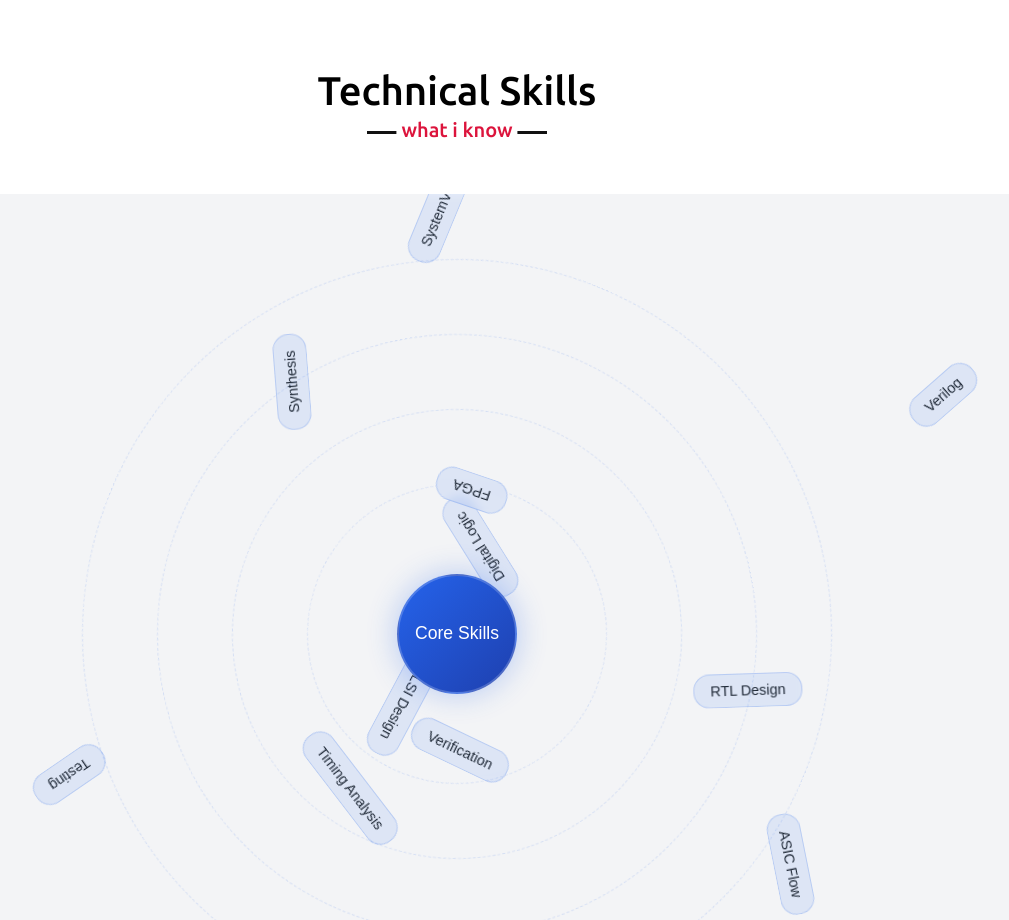
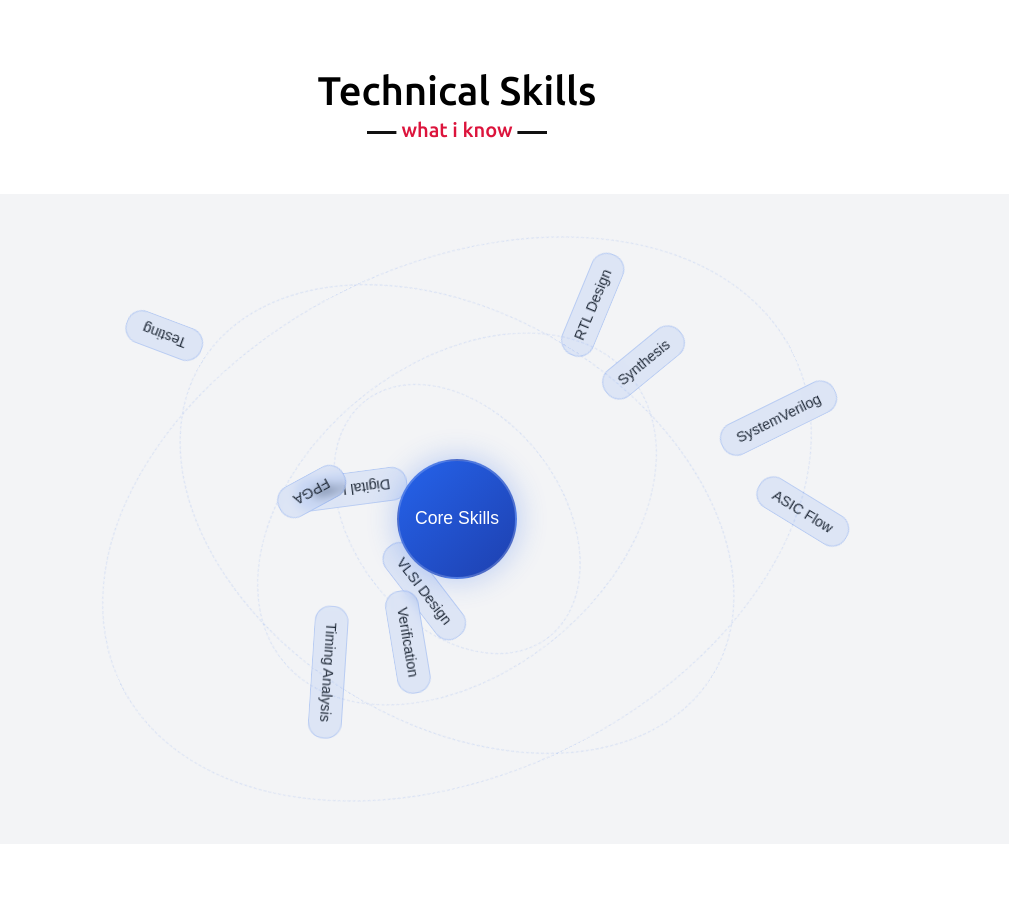
Before and after one commit to smnayem24/portfolio.nayem.io, a plain HTML site: page index.html in a window 1280 px wide. Shown: the part 2460-3380 px from the top of the page, without its empty margins (183-1192 px from the left). Drawn offline with nearby package versions, Linux system fonts and the light colour scheme.

Commit message:
Update Technical Section V3
-It is most updated version

- Good fit with Screen Ration & speed control

```diff
--- a/style.css
+++ b/style.css
@@ -3251,3 +3251,185 @@ section .title::after {
 }
 
 /* ...existing code... */
+
+/* Adjust container size and orbital layout */
+.skills-orbital {
+  min-height: 600px; /* Reduced from 100vh */
+  padding: 20px; /* Reduced padding */
+}
+
+.orbital-skills {
+  width: 800px;
+  height: 600px; /* Reduced from 800px */
+  margin: 0 auto;
+}
+
+/* Keep orbits elliptical by adjusting height while maintaining width */
+.orbit-1 {
+  width: 300px;
+  height: 200px; /* Reduced height */
+}
+.orbit-2 {
+  width: 450px;
+  height: 300px; /* Reduced height */
+}
+.orbit-3 {
+  width: 600px;
+  height: 400px; /* Reduced height */
+}
+.orbit-4 {
+  width: 750px;
+  height: 500px; /* Reduced height */
+}
+
+/* Adjust animation radiuses to match new proportions */
+@keyframes orbit1 {
+  from {
+    transform: rotate(0deg) translateX(150px) translateY(50px) rotate(0deg);
+  }
+  to {
+    transform: rotate(360deg) translateX(150px) translateY(50px) rotate(-360deg);
+  }
+}
+
+@keyframes orbit2 {
+  from {
+    transform: rotate(0deg) translateX(225px) translateY(75px) rotate(0deg);
+  }
+  to {
+    transform: rotate(360deg) translateX(225px) translateY(75px) rotate(-360deg);
+  }
+}
+
+@keyframes orbit3 {
+  from {
+    transform: rotate(0deg) translateX(300px) translateY(100px) rotate(0deg);
+  }
+  to {
+    transform: rotate(360deg) translateX(300px) translateY(100px)
+      rotate(-360deg);
+  }
+}
+
+@keyframes orbit4 {
+  from {
+    transform: rotate(0deg) translateX(375px) translateY(125px) rotate(0deg);
+  }
+  to {
+    transform: rotate(360deg) translateX(375px) translateY(125px)
+      rotate(-360deg);
+  }
+}
+
+/* ...existing code... */
+
+/* Adjust container height */
+.orbital-skills {
+  width: 800px;
+  height: 700px; /* Main container height */
+  margin: 0 auto;
+}
+
+/* Keep orbits elliptical by adjusting heights proportionally */
+.orbit-1 {
+  width: 300px;
+  height: 280px; /* Increased for 700px container */
+}
+.orbit-2 {
+  width: 450px;
+  height: 420px; /* Increased for 700px container */
+}
+.orbit-3 {
+  width: 600px;
+  height: 560px; /* Increased for 700px container */
+}
+.orbit-4 {
+  width: 750px;
+  height: 650px; /* Increased for 700px container */
+}
+
+/* ...existing code... */
+
+/* Adjust container height */
+.orbital-skills {
+  width: 800px;
+  height: 700px; /* Increased from 610px to 660px */
+  margin: 0 auto;
+}
+
+/* Keep orbits elliptical by adjusting height while maintaining width */
+.orbit-1 {
+  width: 300px;
+  height: 280px; /* Increased from 210px to 260px */
+}
+.orbit-2 {
+  width: 450px;
+  height: 420px; /* Increased from 310px to 360px */
+}
+.orbit-3 {
+  width: 600px;
+  height: 560px; /* Increased from 410px to 460px */
+}
+.orbit-4 {
+  width: 750px;
+  height: 650px; /* Increased from 510px to 560px */
+}
+
+/* ...existing code... */
+
+/* Adjust container height */
+.orbital-skills {
+  width: 800px;
+  height: 610px; /* Increased from 600px to 610px */
+  margin: 0 auto;
+}
+
+/* Keep orbits elliptical by slightly adjusting height */
+.orbit-1 {
+  width: 300px;
+  height: 210px; /* Increased from 200px to 210px */
+}
+.orbit-2 {
+  width: 450px;
+  height: 310px; /* Increased from 300px to 310px */
+}
+.orbit-3 {
+  width: 600px;
+  height: 410px; /* Increased from 400px to 410px */
+}
+.orbit-4 {
+  width: 750px;
+  height: 510px; /* Increased from 500px to 510px */
+}
+
+/* ...existing code... */
+
+/* Slower orbit animations */
+.orbit-1 {
+  animation: rotate 45s linear infinite; /* Increased from 20s */
+}
+.orbit-2 {
+  animation: rotate 60s linear infinite reverse; /* Increased from 25s */
+}
+.orbit-3 {
+  animation: rotate 75s linear infinite; /* Increased from 30s */
+}
+.orbit-4 {
+  animation: rotate 90s linear infinite reverse; /* Increased from 35s */
+}
+
+/* Slower counter-rotation for skill items */
+.orbit-1 .skill-item {
+  animation: counter-rotate 45s linear infinite;
+}
+.orbit-2 .skill-item {
+  animation: counter-rotate 60s linear infinite reverse;
+}
+.orbit-3 .skill-item {
+  animation: counter-rotate 75s linear infinite;
+}
+.orbit-4 .skill-item {
+  animation: counter-rotate 90s linear infinite reverse;
+}
+
+/* ...existing code... */
```
